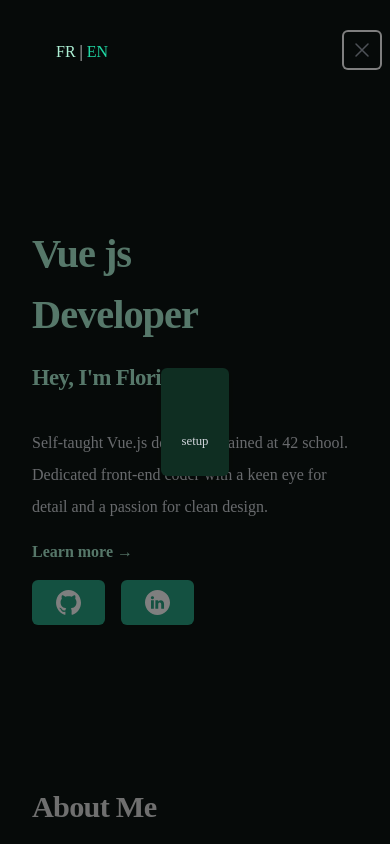
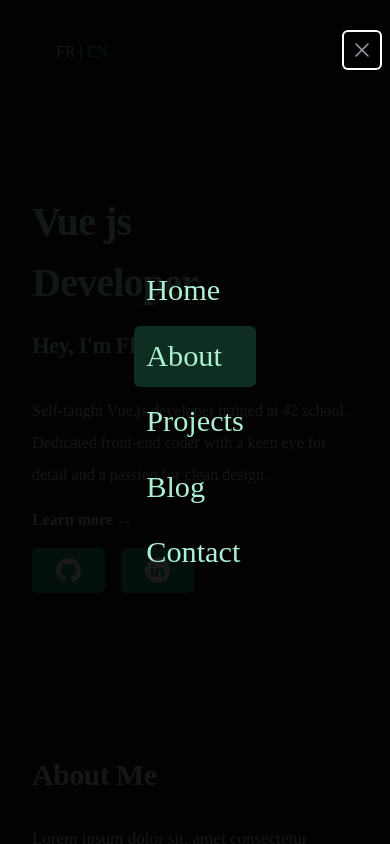
Before and after one commit to FlorianBx/Portfolio-V2, a Vue app: page / in a window 390 px wide. Both pictures are taken after a click on the button "Open main menu". Shown: the top 844 px of the page. Built offline with nearby package versions, Linux system fonts and the light colour scheme; a web font is replaced by a local one.

Commit message:
add mobile menu at the top of the screen hamburger style responsive OK

```diff
--- a/src/components/Introduction/IntroductionComponent.vue
+++ b/src/components/Introduction/IntroductionComponent.vue
@@ -8,7 +8,7 @@
 </script>
 
 <template>
-  <SectionSlot>
+  <SectionSlot :isTheFirstElement="true">
     <a class="absolute top-10 font-body left-14" href="#"
       ><span class="text-primary">FR</span> | <span class="text-secondary">EN</span></a
     >
--- a/src/components/NavBar/NavBar.vue
+++ b/src/components/NavBar/NavBar.vue
@@ -1,11 +1,11 @@
 <script setup lang="ts">
 import { reactive } from 'vue'
-import { Disclosure, DisclosureButton, DisclosurePanel, MenuItems } from '@headlessui/vue'
+import { Disclosure, DisclosureButton, DisclosurePanel } from '@headlessui/vue'
 import { Bars3Icon, XMarkIcon } from '@heroicons/vue/24/outline'
 
 const menuItems = reactive([
-  { name: 'Home', link: '/', current: true },
-  { name: 'About', link: '/about', current: false },
+  { name: 'Home', link: '/', current: false },
+  { name: 'About', link: '/about', current: true },
   { name: 'Projects', link: '/projects', current: false },
   { name: 'Blog', link: '/blog', current: false },
   { name: 'Contact', link: '/contact', current: false },
@@ -30,7 +30,7 @@
         <div class="absolute inset-y-0 top-9 right-0 flex items-center lg:hidden">
           <!-- Mobile menu button-->
           <DisclosureButton
-            class="relative inline-flex items-center justify-center rounded-md p-2 text-gray-400 hover:bg-gray-700 hover:text-white focus:outline-none focus:ring-2 focus:ring-inset focus:ring-white"
+            class="z-50 relative inline-flex items-center justify-center rounded-md p-2 text-gray-400 hover:bg-gray-700 hover:text-white focus:outline-none focus:ring-2 focus:ring-inset focus:ring-white"
           >
             <span class="absolute -inset-0.5" />
             <span class="sr-only">Open main menu</span>
@@ -41,17 +41,17 @@
       </div>
     </div>
     <DisclosurePanel
-      class="sm:hidden fixed top-0 left-0 w-full h-full bg-black bg-opacity-50 flex items-center justify-center"
+      class="z-40 lg:hidden fixed top-0 left-0 w-full h-full bg-black bg-opacity-90 flex items-center justify-center"
     >
-      <div class="bg-card rounded-md shadow-md space-y-1 px-2 py-4">
+      <div class="shadow-md space-y-1 px-2 py-4">
         <DisclosureButton
-          v-for="item in MenuItems"
+          v-for="item in menuItems"
           :key="item.name"
           as="a"
-          :href="item.href"
+          :href="item.link"
           :class="[
-            item.current ? 'bg-gray-900 text-white' : 'text-gray-300 hover:bg-gray-700 hover:text-white',
-            'block rounded-md px-3 py-2 text-base font-body',
+            item.current ? 'bg-card text-primary font-body' : 'text-primary hover:bg-hover hover:text-white',
+            'block rounded-md px-3 py-2 lg:text-base text-3xl font-body',
           ]"
           :aria-current="item.current ? 'page' : undefined"
           >{{ item.name }}
--- a/src/components/SectionSlot/SectionSlot.vue
+++ b/src/components/SectionSlot/SectionSlot.vue
@@ -1,5 +1,17 @@
+<script setup lang="ts">
+//get props isTheFirstElement
+import { defineProps } from 'vue'
+defineProps({
+  isTheFirstElement: {
+    type: Boolean,
+    required: false,
+    default: false,
+  },
+})
+</script>
+
 <template>
-  <div class="mt-40 max-w-full sm:mt-48 px-8">
+  <div :class="[isTheFirstElement ? 'max-w-full sm:mt-48 px-8' : 'mt-40 max-w-full sm:mt-48 px-8']">
     <div class="mx-auto max-w-md md:max-w-5xl">
       <slot></slot>
     </div>
```
